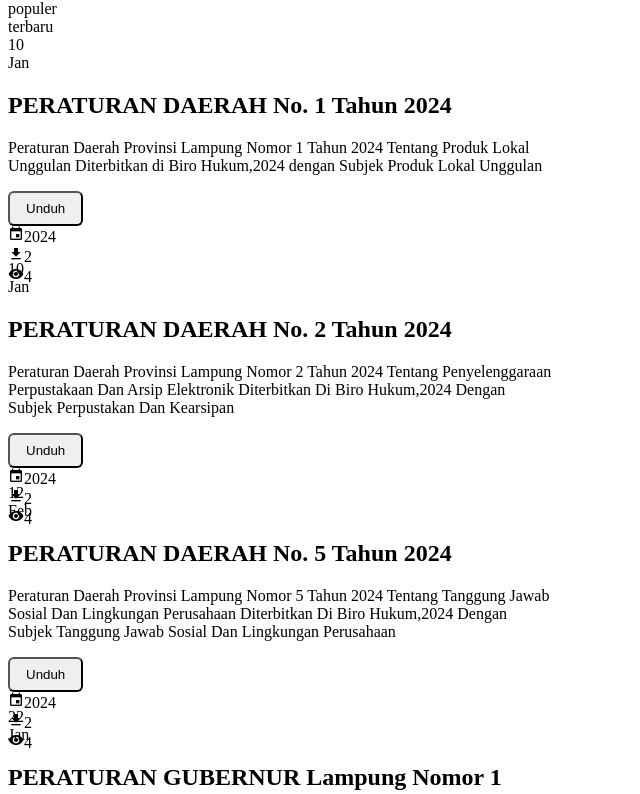
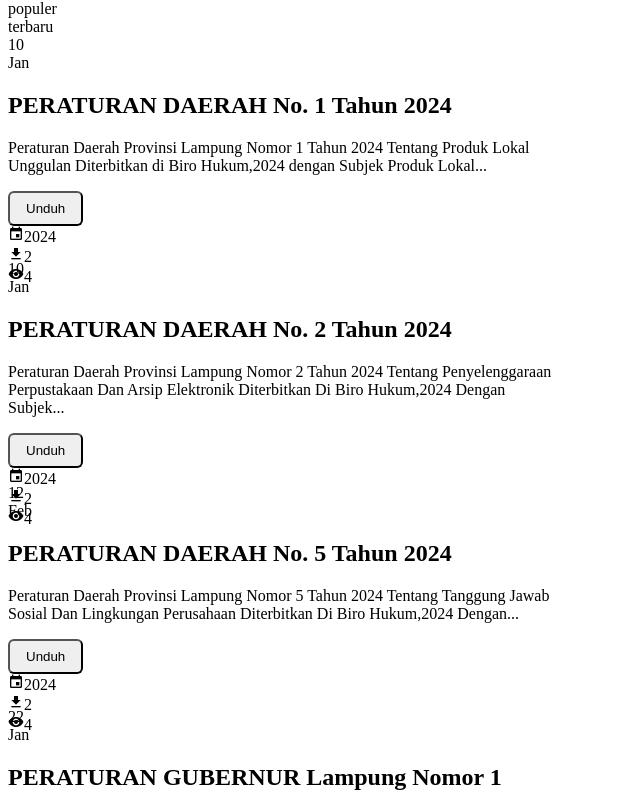
Before and after one commit to rafipaca/jdih, a Vue app: page / in a window 1280 px wide. Shown: the part 1338-2132 px from the top of the page, without its empty margins (0-640 px from the left). Built offline with nearby package versions, Linux system fonts and the light colour scheme; the HTML template or start-up script is replaced by a standard one.

Commit message:
Benerin maxwords pada card

```diff
--- a/src/components/document/DocumentItem.vue
+++ b/src/components/document/DocumentItem.vue
@@ -57,7 +57,7 @@ export default {
   computed: {
     truncatedDescription() {
       const words = this.document.description.split(' ')
-      const maxWords = 30 // Change this value to set the limit of words
+      const maxWords = 20 // Change this value to set the limit of words
       if (words.length > maxWords) {
         return words.slice(0, maxWords).join(' ') + '...'
       }
```
